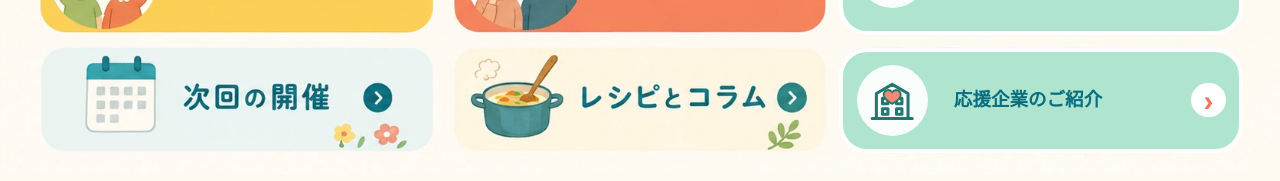
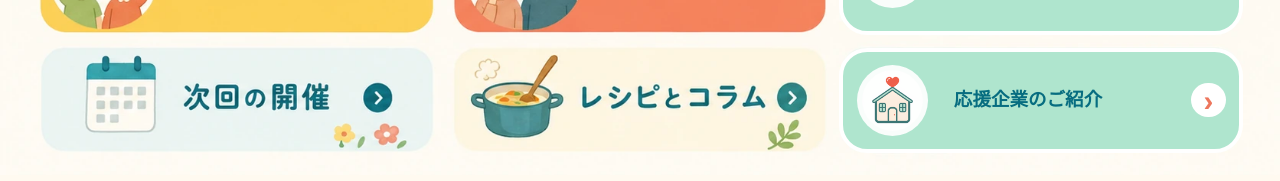
Before and after one commit to SUKOYAKASHOKUDO/sukoyaka-shokudo, a Next.js app: page / in a window 1280 px wide. Shown: the part 545-726 px from the top of the page. Built offline with nearby package versions, Linux system fonts and the light colour scheme.

Commit message:
Replace partner card icon with Canva artwork

```diff
--- a/app/storybook-world.css
+++ b/app/storybook-world.css
@@ -1628,19 +1628,12 @@ body::selection {
   object-fit: contain;
 }
 
-.replacement-icon-partner-building {
-  fill: none;
-  stroke: #24776f;
-  stroke-linecap: round;
-  stroke-linejoin: round;
-  stroke-width: 5;
-}
-
-.replacement-icon-partner-heart {
-  fill: #f58a74;
-  stroke: #24776f;
-  stroke-linejoin: round;
-  stroke-width: 3;
+.reference-card-replacement-icon .reference-card-partner-icon {
+  display: block;
+  width: 86%;
+  height: 86%;
+  border-radius: 50%;
+  object-fit: contain;
 }
 
 .reference-card-replacement strong {
--- a/components/StorybookHero.tsx
+++ b/components/StorybookHero.tsx
@@ -81,16 +81,14 @@ function ReplacementCardIcon({
   }
 
   return (
-    <svg viewBox="0 0 96 96" aria-hidden="true">
-      <path
-        className="replacement-icon-partner-building"
-        d="M22 78V37l26-15 26 15v41M15 78h66M32 45h9v9h-9zm23 0h9v9h-9zM32 62h9v9h-9zm23 0h9v9h-9z"
-      />
-      <path
-        className="replacement-icon-partner-heart"
-        d="M48 35c-5-7-14-3-14 4 0 7 14 15 14 15s14-8 14-15c0-7-9-11-14-4Z"
-      />
-    </svg>
+    <Image
+      className="reference-card-partner-icon"
+      src="/images/brand/support-partners-house-heart.png"
+      alt=""
+      width={447}
+      height={447}
+      unoptimized
+    />
   );
 }
 
```
Also changed, not shown: public/images/brand/support-partners-house-heart.png (added).
